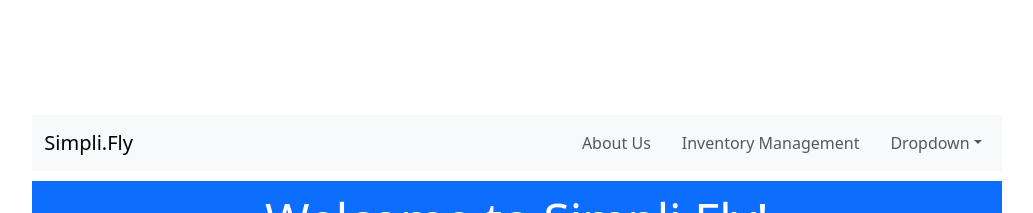
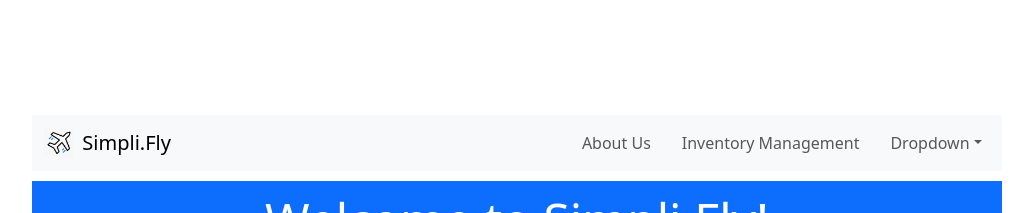
Before and after one commit to dombrown95/Simpli.Fly, a React (Vite) app: page / in a window 1280 px wide. Shown: the top 213 px of the page, without its empty margins (123-1156 px from the left). Built offline with nearby package versions, Linux system fonts and the light colour scheme.

Commit message:
added logo image to navbar

```diff
--- a/src/components/NavBar/NavBar.jsx
+++ b/src/components/NavBar/NavBar.jsx
@@ -8,7 +8,10 @@ function NavBar() {
   return (
     <Navbar expand="lg" className="bg-light" variant="light">
       <Container className ="navbar-main">
-        <Navbar.Brand href="#home">Simpli.Fly</Navbar.Brand>
+      <Navbar.Brand href="#home" className="d-flex align-items-center">
+      <img src="/assets/images/LogoImage.png" alt="Simpli.Fly Logo" width="30" height="30" className="d-inline-block align-top me-2"/>
+      Simpli.Fly
+      </Navbar.Brand>
         <Navbar.Toggle aria-controls="basic-navbar-nav" />
         <Navbar.Collapse id="basic-navbar-nav">
           <Nav className="ms-auto">
```
Also changed, not shown: public/assets/images/LogoImage.png (added).
